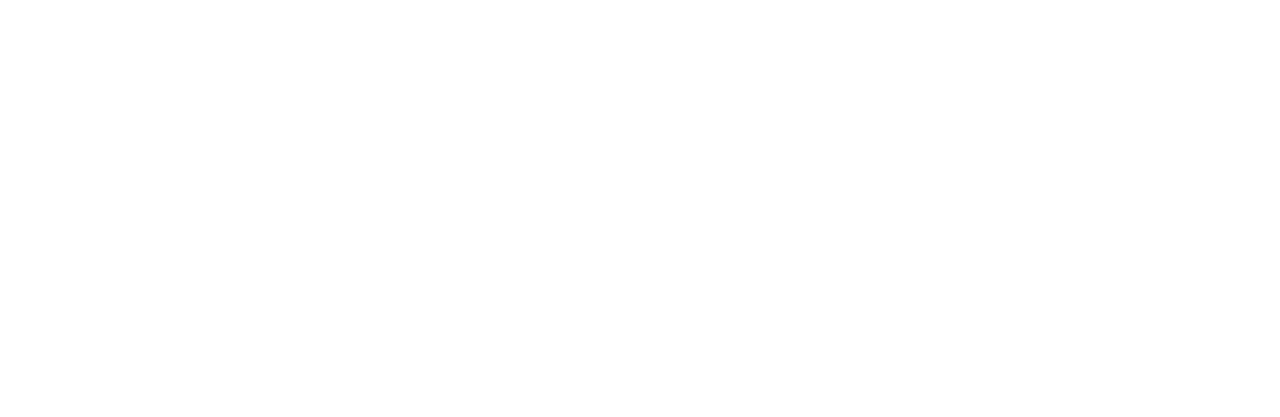
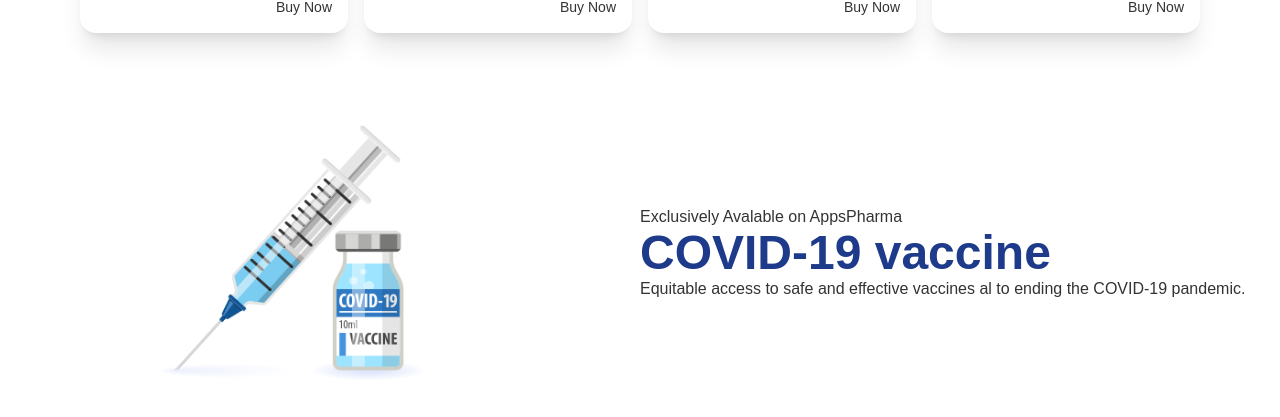
Before and after one commit to SalehAhmed19/app-pharma, a React (Create React App) app: page / in a window 1280 px wide. Shown: the part 1737-2154 px from the top of the page. Before the commit the page ends 1730 px from the top, so only its background shows below. Built offline with nearby package versions, Linux system fonts and the light colour scheme.

Commit message:
covid-banner added

```diff
--- a/src/App.js
+++ b/src/App.js
@@ -3,6 +3,8 @@ import "./App.css";
 import Home from "./Pages/Home/Home";
 import FeaturedProduct from "./Pages/FeaturedProduct/FeaturedProduct";
 import RecentProducts from "./Pages/RecentProduct/RecentProducts";
+import CovidBanner from "./Pages/CovidBanner/CovidBanner";
+import "../src/Pages/Home/HomeCSS/Custom.css";
 
 function App() {
   return (
@@ -10,6 +12,7 @@ function App() {
       <Home />
       <FeaturedProduct />
       <RecentProducts />
+      <CovidBanner />
     </div>
   );
 }
--- /dev/null
+++ b/src/Pages/CovidBanner/CovidBanner.jsx
@@ -0,0 +1,22 @@
+import React from "react";
+import injection from "../../Assets/images/COVID-19.png";
+
+const CovidBanner = () => {
+  return (
+    <div className="grid grid-cols-1 lg:grid-cols-2 py-10">
+      <div className="flex justify-center">
+        <img className="w-1/2" src={injection} alt="" />
+      </div>
+      <div className="flex flex-col justify-center">
+        <p>Exclusively Avalable on AppsPharma</p>
+        <h2 className="text-blue-900 text-5xl font-bold">COVID-19 vaccine</h2>
+        <p>
+          Equitable access to safe and effective vaccines al to ending the
+          COVID-19 pandemic.
+        </p>
+      </div>
+    </div>
+  );
+};
+
+export default CovidBanner;
--- a/src/Pages/FeaturedProduct/FeaturedProduct.jsx
+++ b/src/Pages/FeaturedProduct/FeaturedProduct.jsx
@@ -34,7 +34,7 @@ const FeaturedProduct = () => {
         Featured Products
       </h2>
       <div className="w-32 bg-red-500 h-2 mx-auto mb-10 rounded-xl"></div>
-      <div className="grid grid-cols-4 gap-4 mx-20">
+      <div className="grid grid-cols-1 lg:grid-cols-4 gap-4 mx-20">
         {product.map((p) => (
           <Product key={p.id} product={p} />
         ))}
--- a/src/Pages/Home/Banner.jsx
+++ b/src/Pages/Home/Banner.jsx
@@ -3,8 +3,8 @@ import avatar from "../../Assets/images/body1.png";
 
 const Banner = () => {
   return (
-    <div className="grid grid-cols-2 mt-40">
-      <div className="flex flex-col justify-center">
+    <div className="grid grid-cols-1 lg:grid-cols-2 mt-40">
+      <div className="flex flex-col justify-center mx-5">
         <h1 className="text-5xl text-blue-900 font-bold">
           What does it feel like to have COVID-19?
         </h1>
@@ -23,7 +23,7 @@ const Banner = () => {
         </p>
         <button className="banner-btn">Explore Now</button>
       </div>
-      <div className="flex justify-center items-center">
+      <div className="flex justify-center items-center hidden lg:block">
         <img src={avatar} alt="" />
       </div>
     </div>
--- a/src/Pages/Home/Home.jsx
+++ b/src/Pages/Home/Home.jsx
@@ -1,7 +1,6 @@
 import React from "react";
 import Navbar from "../../Components/Navbar";
 import Banner from "./Banner";
-import "./HomeCSS/Custom.css";
 
 const Home = () => {
   return (
--- a/src/Pages/RecentProduct/RecentProducts.jsx
+++ b/src/Pages/RecentProduct/RecentProducts.jsx
@@ -29,12 +29,12 @@ const RecentProducts = () => {
     },
   ];
   return (
-    <div>
+    <div className="py-10">
       <h2 className="pt-10 pb-5 text-center text-3xl font-bold text-blue-900">
         Featured Products
       </h2>
       <div className="w-32 bg-red-500 h-2 mx-auto mb-10 rounded-xl"></div>
-      <div className="grid grid-cols-4 gap-4 mx-20">
+      <div className="grid grid-cols-1 lg:grid-cols-4 gap-4 mx-20">
         {product.map((p) => (
           <Product key={p.id} product={p} />
         ))}
```
